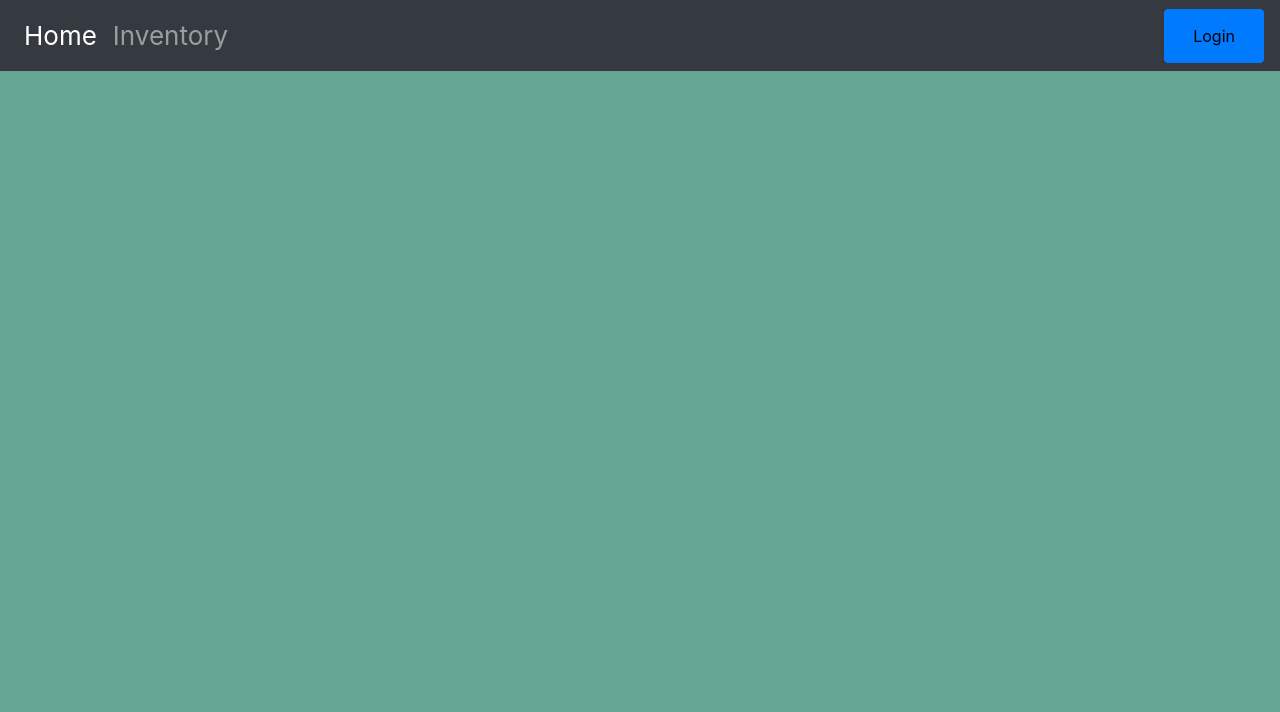
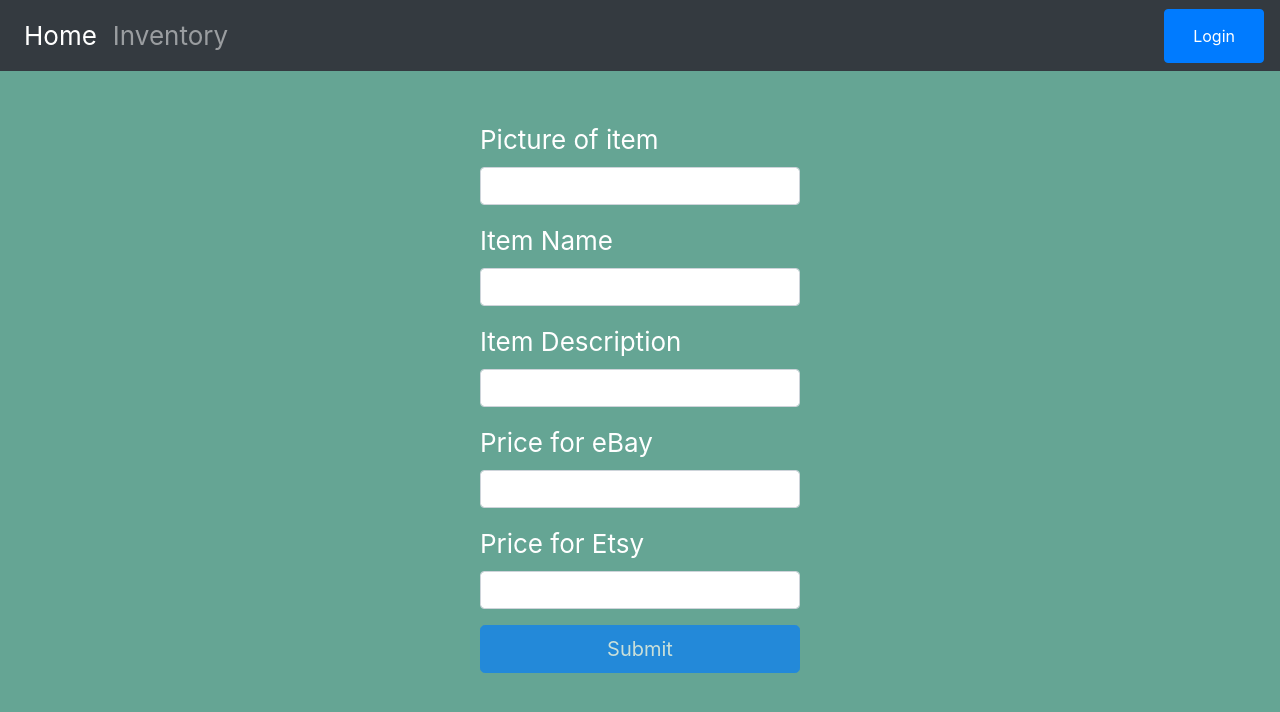
Before and after one commit to Shulamith/SoleSeller, a React (Create React App) app in the folder node_react_app/frontend/: page /upload in a window 1280 px wide. Shown: the top 712 px of the page. Built offline with nearby package versions, Linux system fonts and the light colour scheme.

Commit message:
Item upload page created

```diff
--- a/node_react_app/frontend/src/App.js
+++ b/node_react_app/frontend/src/App.js
@@ -7,6 +7,7 @@ import Inventory from './components/Inventory';
 import Login from './components/login';
 import Register from './components/register';
 import Profile from './components/profile';
+import Upload from './components/upload';
 import {BrowserRouter as Router, Switch, Route} from 'react-router-dom';
 
 function App() {
@@ -23,7 +24,8 @@ function App() {
           <Route path="/inventory" exact component = {Inventory} />
           <Route path="/register" exact component = {Register} />
           <Route path="/login" exact component = {Login} />
-          <Route path="/profile" exact component = {Profile} />
+          <Route path="/profile" exact component={Profile} />
+          <Route path="/upload" exact component={Upload} />
         </Switch>
       </header>
     </div>
--- a/node_react_app/frontend/src/components/Home.js
+++ b/node_react_app/frontend/src/components/Home.js
@@ -9,7 +9,7 @@ function Home() {
             <div class="container">
                 <img src={cartoon} />
                 <h1 class="mt-5">Welcome to Sole Seller</h1>
-                <h3 class="mt-5">The Market Place Sellers App</h3>
+                <h3 class="mt-5">The Market Place Seller's App</h3>
                 <h5 class="mt-5">Please <Link to="/login">login</Link> to use the website</h5>
             </div>
         </section>
--- /dev/null
+++ b/node_react_app/frontend/src/components/upload.css
@@ -0,0 +1,22 @@
+@media all and (min-width: 480px) {
+  .Upload {
+    padding: 120px 0;
+  }
+
+  .Upload form {
+    margin: 0 auto;
+    max-width: 320px;
+  }
+
+  .picture {
+
+  }
+
+  a {
+    color: #FFF;
+  }
+}
+
+#upload {
+    background-color: white;
+}
--- /dev/null
+++ b/node_react_app/frontend/src/components/upload.js
@@ -0,0 +1,72 @@
+import React, { useState } from "react";
+import Form from "react-bootstrap/Form";
+import Button from "react-bootstrap/Button";
+import { Link } from 'react-router-dom';
+import "./upload.css";
+
+export default function Upload() {
+    const [picture, setPicture] = useState("");
+    const [itemName, setItemName] = useState("");
+    const [description, setDescription] = useState("");
+    const [ebayPrice, setEbayPrice] = useState("");
+    const [etsyPrice, setEtsyPrice] = useState("");
+
+    function validateForm() {
+        return description.length > 0;
+    }
+
+    function handleSubmit(event) {
+        event.preventDefault();
+    }
+
+    return (
+        <div className="Upload">
+            <Form onSubmit={handleSubmit}>
+                <Form.Group size="lg" controlId="picture">
+                    <Form.Label>Picture of item</Form.Label>
+                    <Form.Control
+                        type="picture"
+                        value={picture}
+                        onChange={(e) => setPicture(e.target.value)}
+                    />
+                </Form.Group>
+                <Form.Group size="lg" controlId="itemName">
+                    <Form.Label>Item Name</Form.Label>
+                    <Form.Control
+                        autofFocus
+                        type="itemName"
+                        value={itemName}
+                        onChange={(e) => setItemName(e.target.value)}
+                    />
+                </Form.Group>
+                <Form.Group size="lg" controlId="description">
+                    <Form.Label>Item Description</Form.Label>
+                    <Form.Control
+                        type="description"
+                        value={description}
+                        onChange={(e) => setDescription(e.target.value)}
+                    />
+                </Form.Group>
+                <Form.Group size="lg" controlId="ebayPrice">
+                    <Form.Label>Price for eBay</Form.Label>
+                    <Form.Control
+                        type="ebayPrice"
+                        value={ebayPrice}
+                        onChange={(e) => setEbayPrice(e.target.value)}
+                    />
+                </Form.Group>
+                <Form.Group size="lg" controlId="etsyPrice">
+                    <Form.Label>Price for Etsy</Form.Label>
+                    <Form.Control
+                        type="etsyPrice"
+                        value={etsyPrice}
+                        onChange={(e) => setEtsyPrice(e.target.value)}
+                    />
+                </Form.Group>
+                <Button block size="lg" type="submit" disabled={!validateForm()}>
+                    Submit
+                </Button>
+            </Form>
+        </div>
+    );
+}
```
